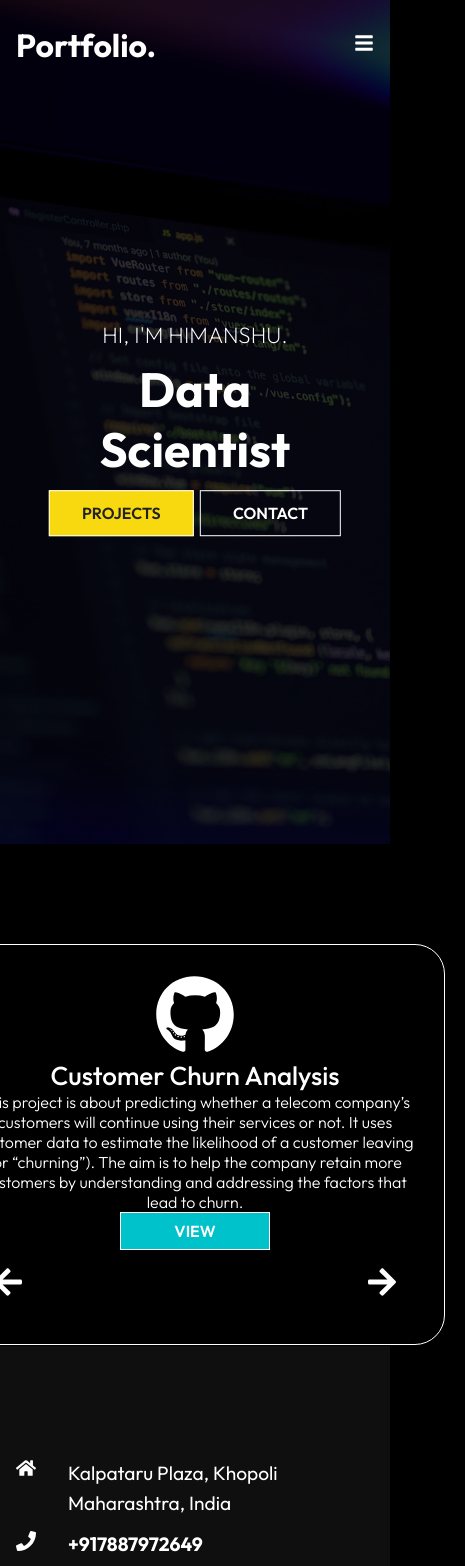
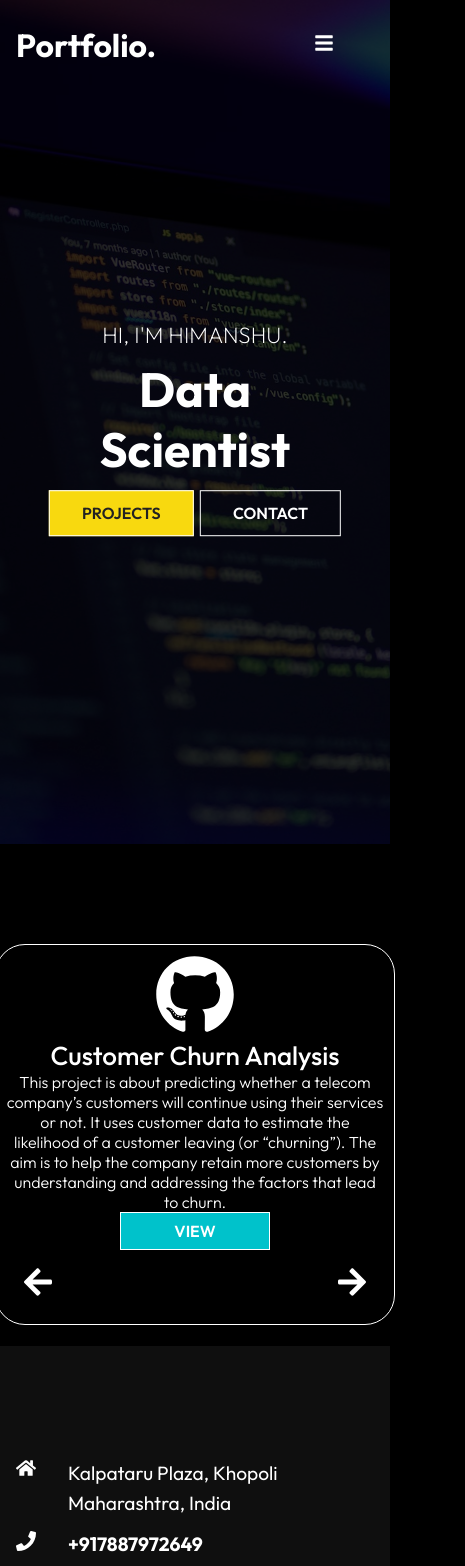
Before and after one commit to Himanshu882k/Mywebsite, a React (Create React App) app: page / in a window 390 px wide. Shown: the top 1566 px of the page, 465 px wide, since content can reach past the window. Built offline with nearby package versions, Linux system fonts and the light colour scheme.

Commit message:
Mywebsite

```diff
--- a/src/components/NavbarStyles.css
+++ b/src/components/NavbarStyles.css
@@ -52,6 +52,6 @@
     }
     .hamburger{
         display: initial;
-        padding-right: 0px;
+        padding-right: 40px;;
     }
 }
--- a/src/components/WorkCardStyles.css
+++ b/src/components/WorkCardStyles.css
@@ -58,9 +58,9 @@
 }
 
 .project-1 {
-    width: 500px;
+    width: 400px;
     border: 1px solid #fff;
-    padding: 30px;
+    padding: 10px;
     border-radius: 30px;
     text-align: center;
     backface-visibility: hidden;
```
